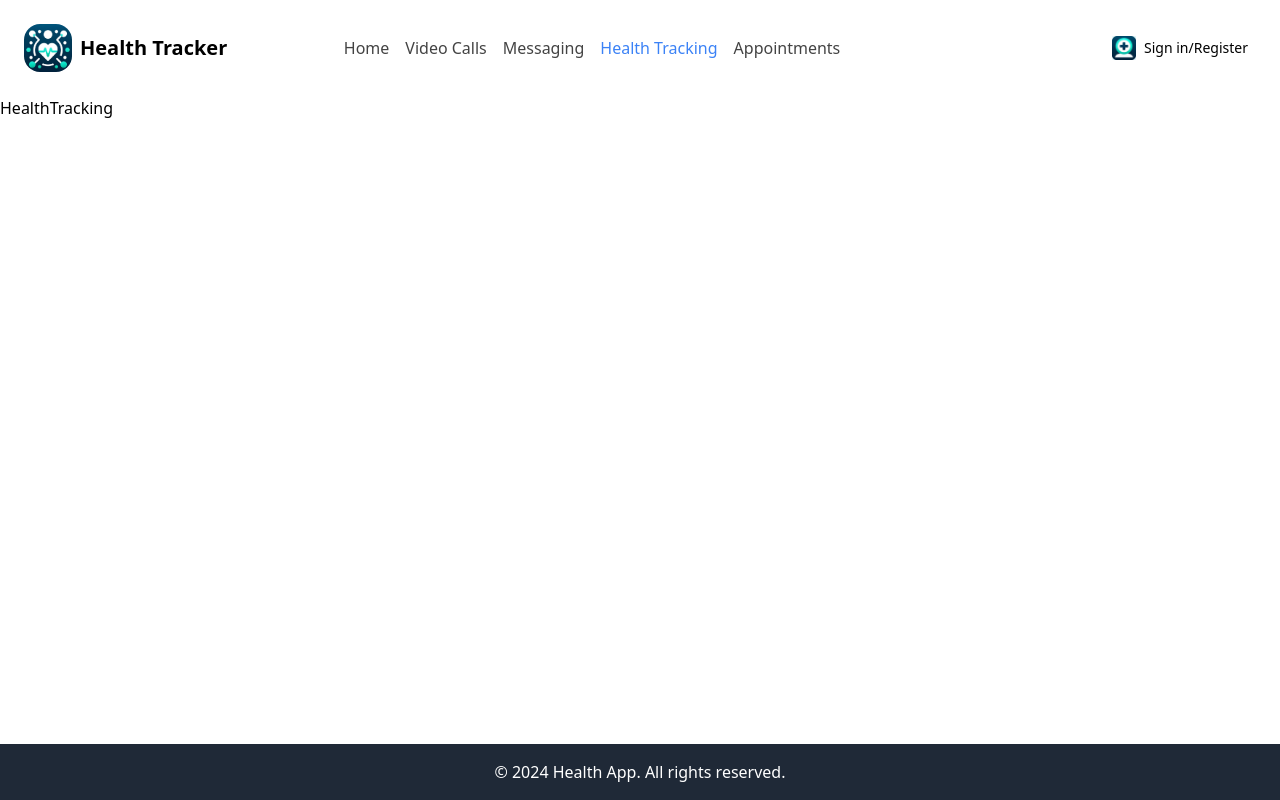
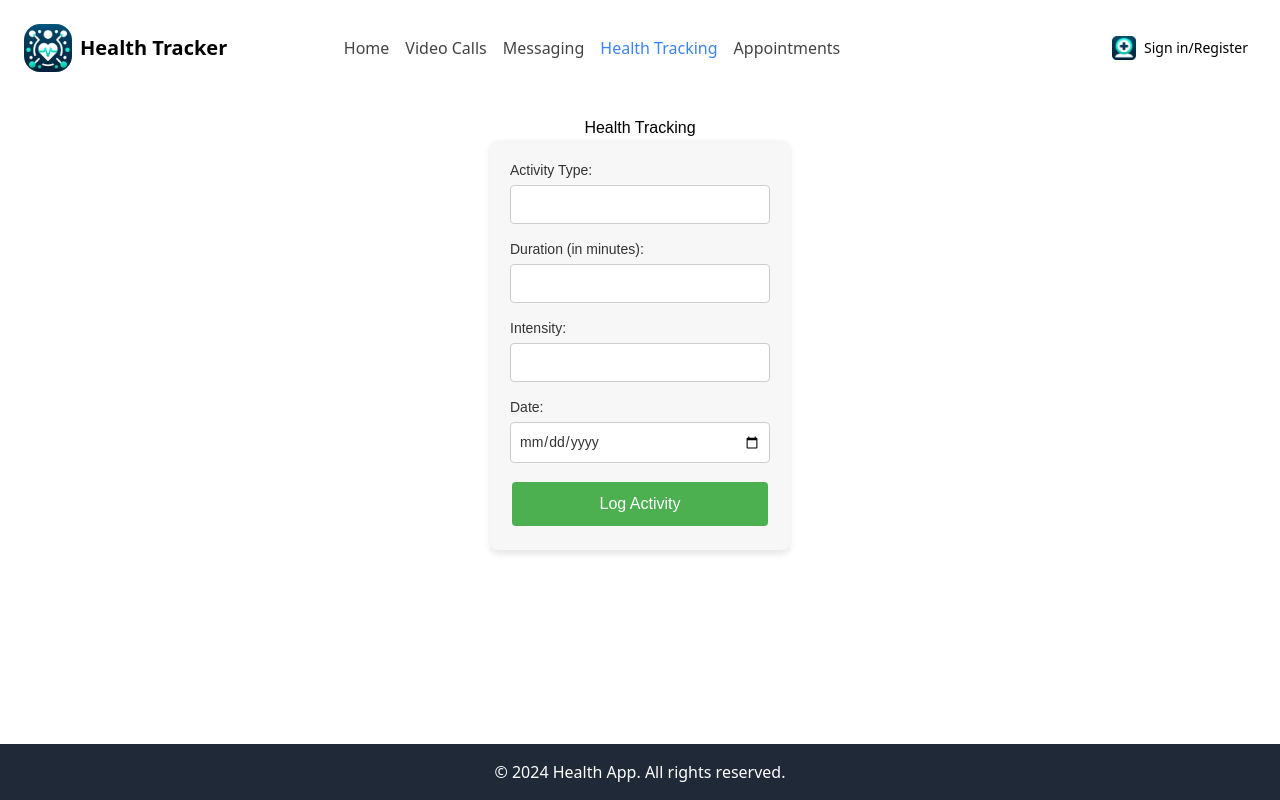
Before and after one commit to yasamanAbz/comp231-007-Team-2-W24-, a React (Create React App) app in the folder frontend/: page /health-tracking in a window 1280 px wide. Built offline with nearby package versions, Linux system fonts and the light colour scheme.

Commit message:
HealthTracking commit

```diff
--- /dev/null
+++ b/frontend/src/components/HealthTracking/HealthTracking.css
@@ -0,0 +1,54 @@
+
+.health-tracking {
+    display: flex;
+    flex-direction: column;
+    align-items: center;
+    padding: 20px;
+    font-family: Arial, sans-serif;
+  }
+
+  .health-tracking form {
+    background-color: #f7f7f7;
+    padding: 20px;
+    border-radius: 8px;
+    box-shadow: 0 4px 6px rgba(0,0,0,0.1);
+    width: 300px;
+    display: flex;
+    flex-direction: column;
+    gap: 15px;
+  }
+
+  .health-tracking label {
+    display: flex;
+    flex-direction: column;
+    font-size: 14px;
+    color: #333;
+  }
+
+  .health-tracking input[type="text"],
+  .health-tracking input[type="number"],
+  .health-tracking input[type="date"] {
+    padding: 8px;
+    border: 1px solid #ccc;
+    border-radius: 4px;
+    margin-top: 4px;
+  }
+
+  .health-tracking button {
+    background-color: #4CAF50;
+    color: white;
+    border: none;
+    padding: 10px 20px;
+    text-align: center;
+    text-decoration: none;
+    display: inline-block;
+    font-size: 16px;
+    margin: 4px 2px;
+    cursor: pointer;
+    border-radius: 4px;
+    transition: background-color 0.3s;
+  }
+
+  .health-tracking button:hover {
+    background-color: #45a049;
+  }
--- a/frontend/src/components/HealthTracking/index.jsx
+++ b/frontend/src/components/HealthTracking/index.jsx
@@ -1,9 +1,68 @@
-import React from "react";
+import React, { useState } from "react";
+import './HealthTracking.css';
 
 function HealthTracking() {
+  const [activityType, setActivityType] = useState("");
+  const [duration, setDuration] = useState("");
+  const [intensity, setIntensity] = useState("");
+  const [date, setDate] = useState("");
+
+  const handleSubmit = (event) => {
+    event.preventDefault();
+    console.log("Activity data submitted:", {
+      activityType,
+      duration,
+      intensity,
+      date
+    });
+    setActivityType("");
+    setDuration("");
+    setIntensity("");
+    setDate("");
+  };
+
   return (
-    <div>
-      <h1>HealthTracking</h1>
+    <div className="health-tracking">
+      <h1>Health Tracking</h1>
+      <form onSubmit={handleSubmit}>
+        <label>
+          Activity Type:
+          <input
+            type="text"
+            value={activityType}
+            onChange={(e) => setActivityType(e.target.value)}
+            required
+          />
+        </label>
+        <label>
+          Duration (in minutes):
+          <input
+            type="number"
+            value={duration}
+            onChange={(e) => setDuration(e.target.value)}
+            required
+          />
+        </label>
+        <label>
+          Intensity:
+          <input
+            type="text"
+            value={intensity}
+            onChange={(e) => setIntensity(e.target.value)}
+            required
+          />
+        </label>
+        <label>
+          Date:
+          <input
+            type="date"
+            value={date}
+            onChange={(e) => setDate(e.target.value)}
+            required
+          />
+        </label>
+        <button type="submit">Log Activity</button>
+      </form>
     </div>
   );
 }
```
Also changed, not shown: 1 other file (tests, documents, lock files or other folders).
